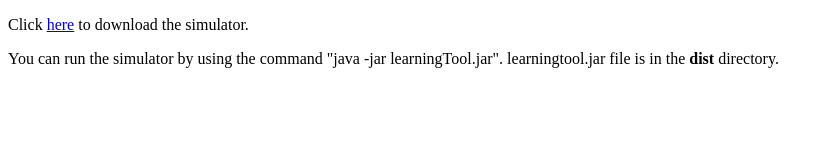
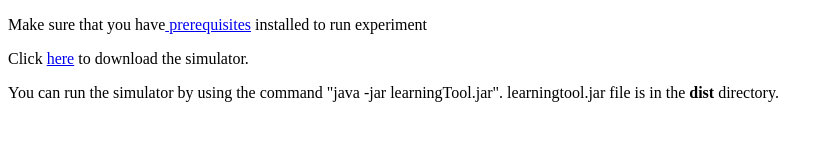
Before and after one commit to virtual-labs/exp-virtual-memory-iiith, a plain HTML site: page experiment/simulation/index.html in a window 1280 px wide. Shown: the whole page, without its empty margins (0-833 px from the left). Drawn offline with Linux system fonts and the light colour scheme.

Commit message:
updated prerequisites link

```diff
--- a/experiment/simulation/index.html
+++ b/experiment/simulation/index.html
@@ -6,6 +6,7 @@
 </head>
 <body>
 		<!-- Your code goes here-->
+	<p>Make sure that you have<a href="../../../Prerequisites.html"> prerequisites</a> installed to run experiment</p>
 	<p>Click <a href="VM Simulator.zip">here</a> to download the simulator</a>.<p> You can run the simulator by using the command "java -jar learningTool.jar". learningtool.jar file is in the <strong>dist</strong> directory.</p>
 
 	<!-- Add JS at the bottom of HTML file -->
```
